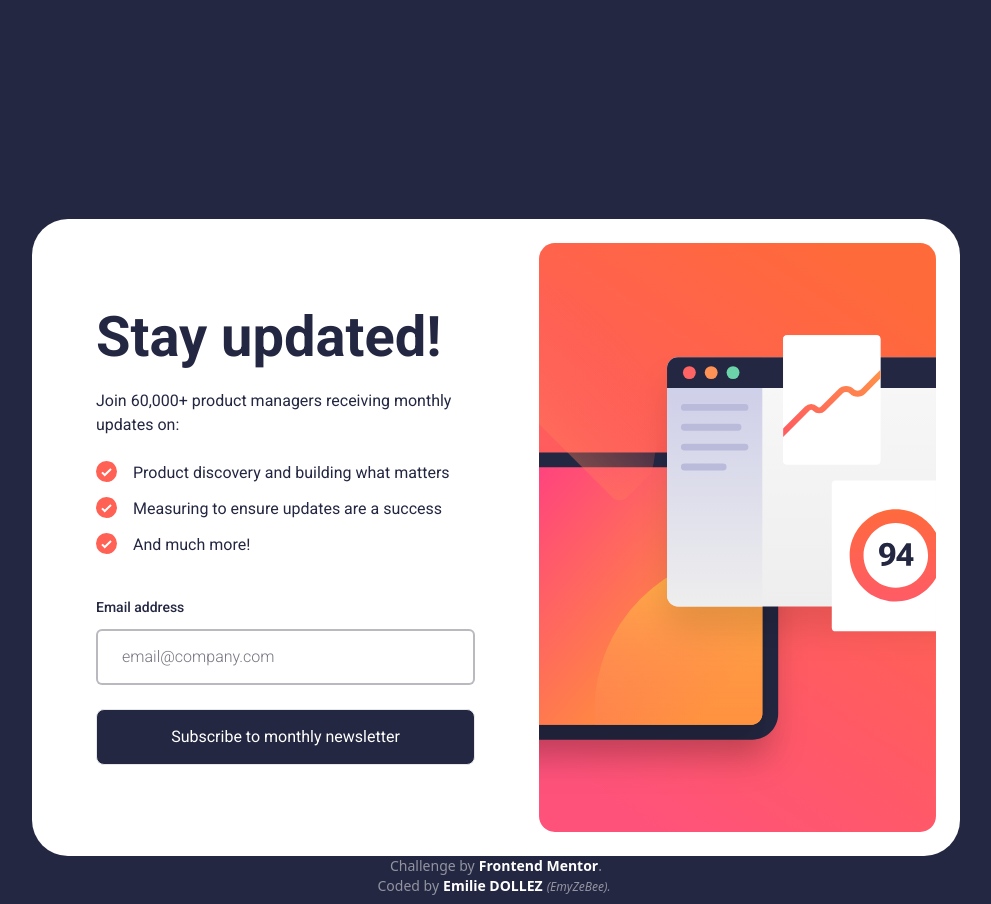
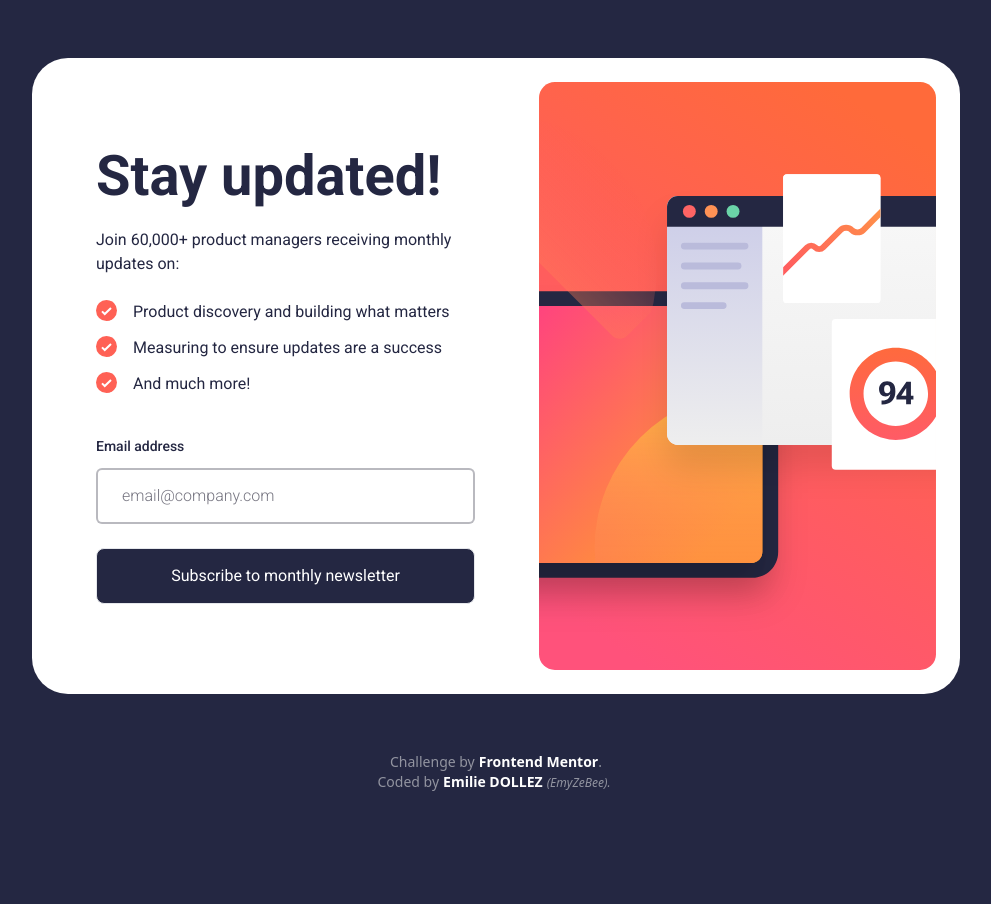
Before and after one commit to EmilieDollez/Newsletter, a React (Vite) app: page / in a window 1280 px wide. Shown: the whole page, without its empty margins (144-1135 px from the left). After the commit the page ends 800 px from the top, so only its background shows below. Built offline with nearby package versions, Linux system fonts and the light colour scheme; the HTML template or start-up script is replaced by a standard one.

Commit message:
responsive OK

```diff
--- a/src/App.jsx
+++ b/src/App.jsx
@@ -5,7 +5,7 @@ import './styles/index.css'
 
 export default function App() {
   return (
-    <div className="lg:flex lg:items-center h-screen flex-col">
+    <div className="lg:flex lg:items-center lg:justify-center h-screen flex-col">
       <Card />
       <Footer />
     </div>
--- a/src/components/Card.jsx
+++ b/src/components/Card.jsx
@@ -12,7 +12,7 @@ export default function Card() {
 
     return (
         <div className=
-        {`flex flex-col-reverse items-center lg:flex-row lg:gap-x-16 bg-white lg:rounded-4xl w-full m-auto pb-10 lg:mx-auto lg:mt-[219px] lg:mb-[220px]"
+        {`flex flex-col-reverse items-center lg:flex-row lg:gap-x-16 bg-white lg:rounded-4xl w-full m-auto pb-10 lg:mx-auto "
             ${isSuccess ? "lg:max-w-[504px] lg:max-h-[520px] lg:p-0" : "lg:max-w-[928px] lg:max-h-[641px] lg:p-6"}`}>
 
 
```
